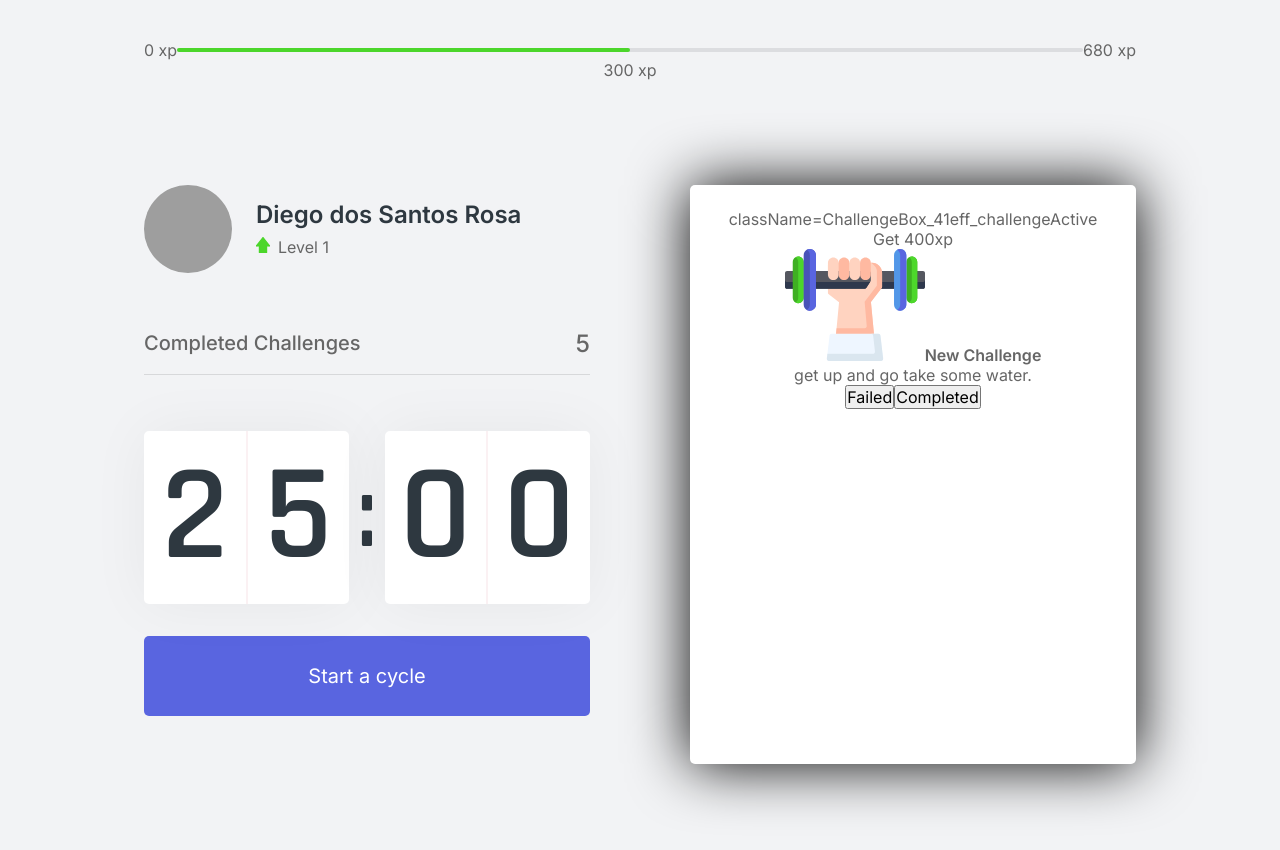
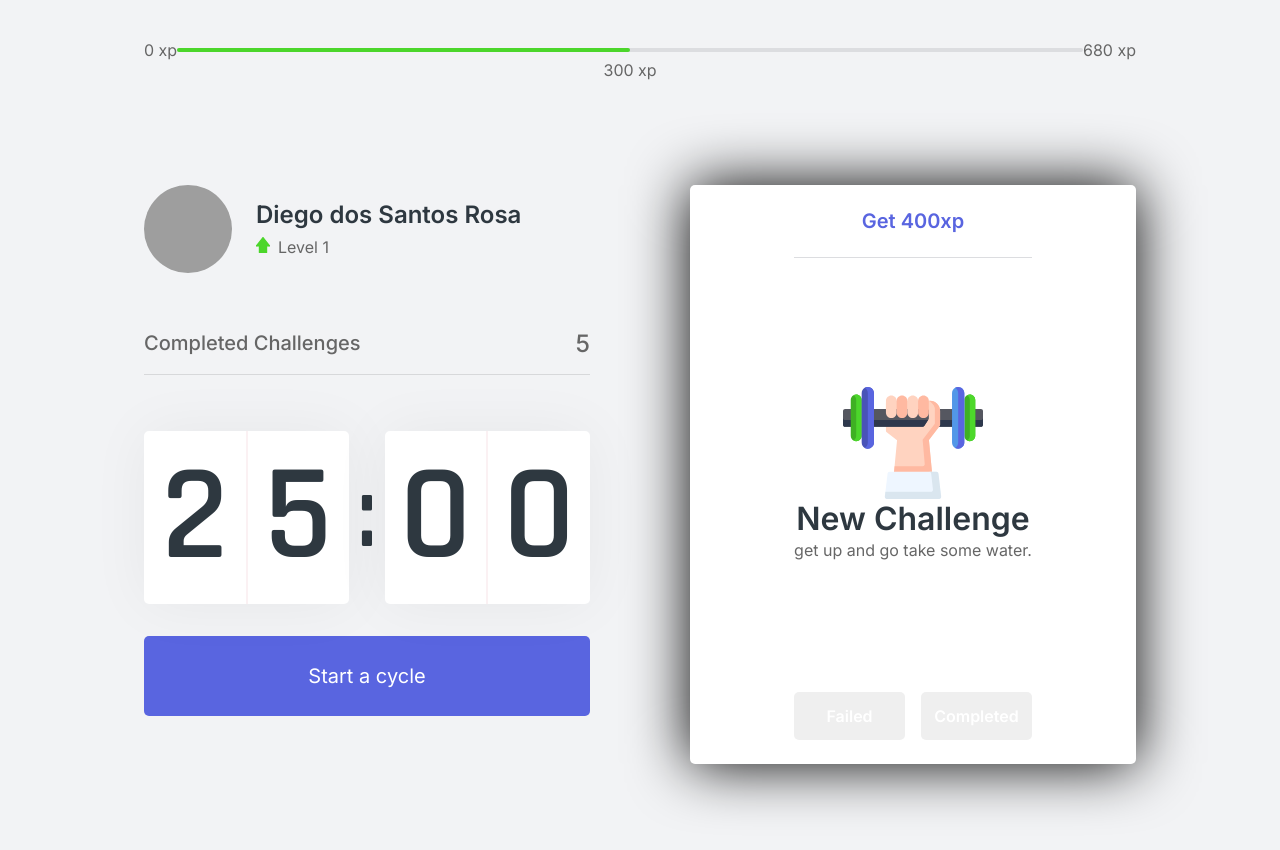
Before and after one commit to Diegodossantos23/next-focusit, a Next.js app in the folder focusit-next/: page / in a window 1280 px wide. Shown: the top 850 px of the page. Built offline with nearby package versions, Linux system fonts and the light colour scheme; grey boxes are pictures that could not be loaded.

Commit message:
ajustando e estilizando no challengeactive os botoes

```diff
--- a/focusit-next/src/components/ChallengeBox.tsx
+++ b/focusit-next/src/components/ChallengeBox.tsx
@@ -6,7 +6,7 @@ export const ChallengeBox = () => {
     return(
         <div className={styles.challengeBoxContainer}>
             {hasActiveChallenge ? (
-                <div> className={styles.challengeActive}
+                <div className={styles.challengeActive}>
                     <header>Get 400xp</header>
 
                     <main>
--- a/focusit-next/src/styles/components/ChallengeBox.module.css
+++ b/focusit-next/src/styles/components/ChallengeBox.module.css
@@ -53,6 +53,7 @@
     border-bottom: 1px solid var(--gray-line);
 }
 
+
 .challengeActive main{
     flex: 1;
     display: flex;
@@ -60,3 +61,36 @@
     align-items: center;
     justify-content: center;
 }
+
+.challengeActive main strong{
+    font-size: 2rem;
+    font-weight: 600 ;
+    color: var(--title);
+    margin: 1.5 0 1rem;
+}
+
+.challengeActive main p {
+    line-height: 1.5;
+}
+
+.challengeActive footer{
+    display: grid;
+    grid-template-columns: repeat(2, 1fr);
+    gap: 1rem;
+}
+
+.challengeActive footer button{
+    height: 3rem;
+
+    display: flex;
+    align-items: center;
+    justify-content: center;
+
+    border: 0;
+    border-radius: 5px;
+
+    color: var(--white);
+
+    font-size: 1rem;
+    font-weight: 600;
+}
```
